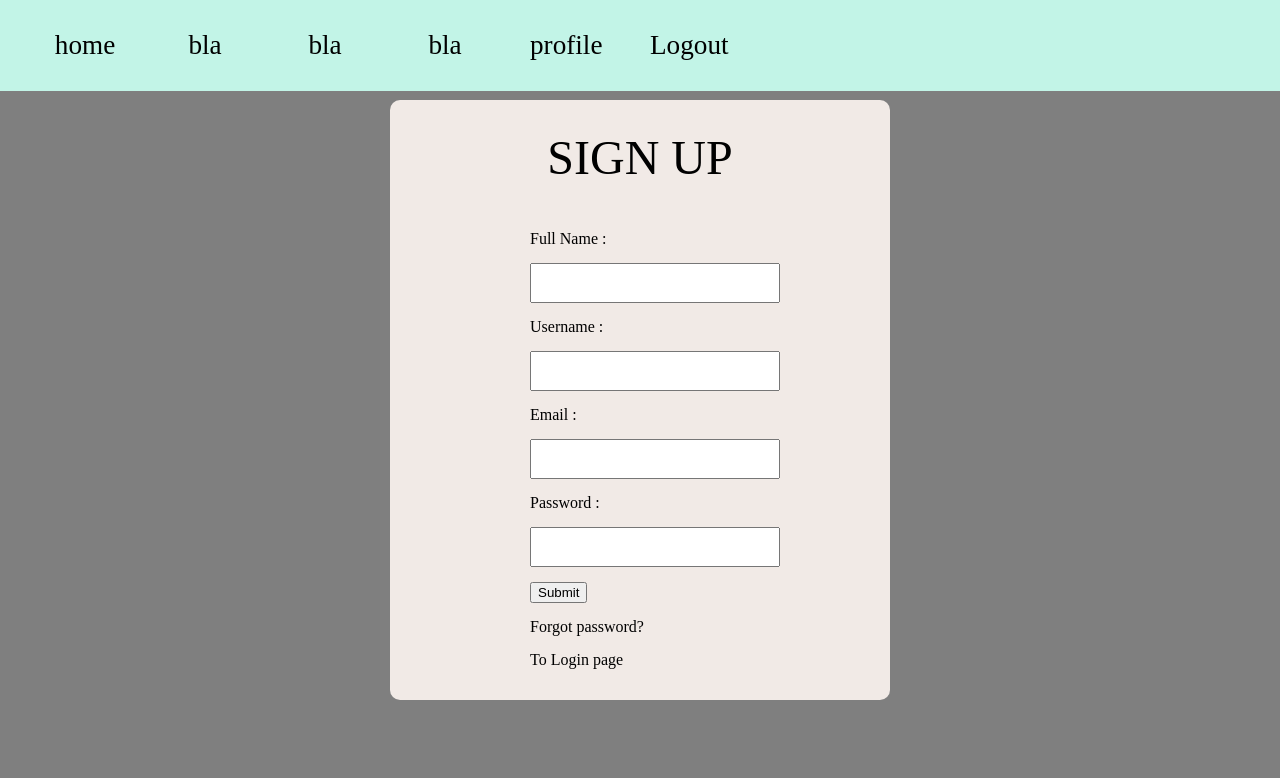
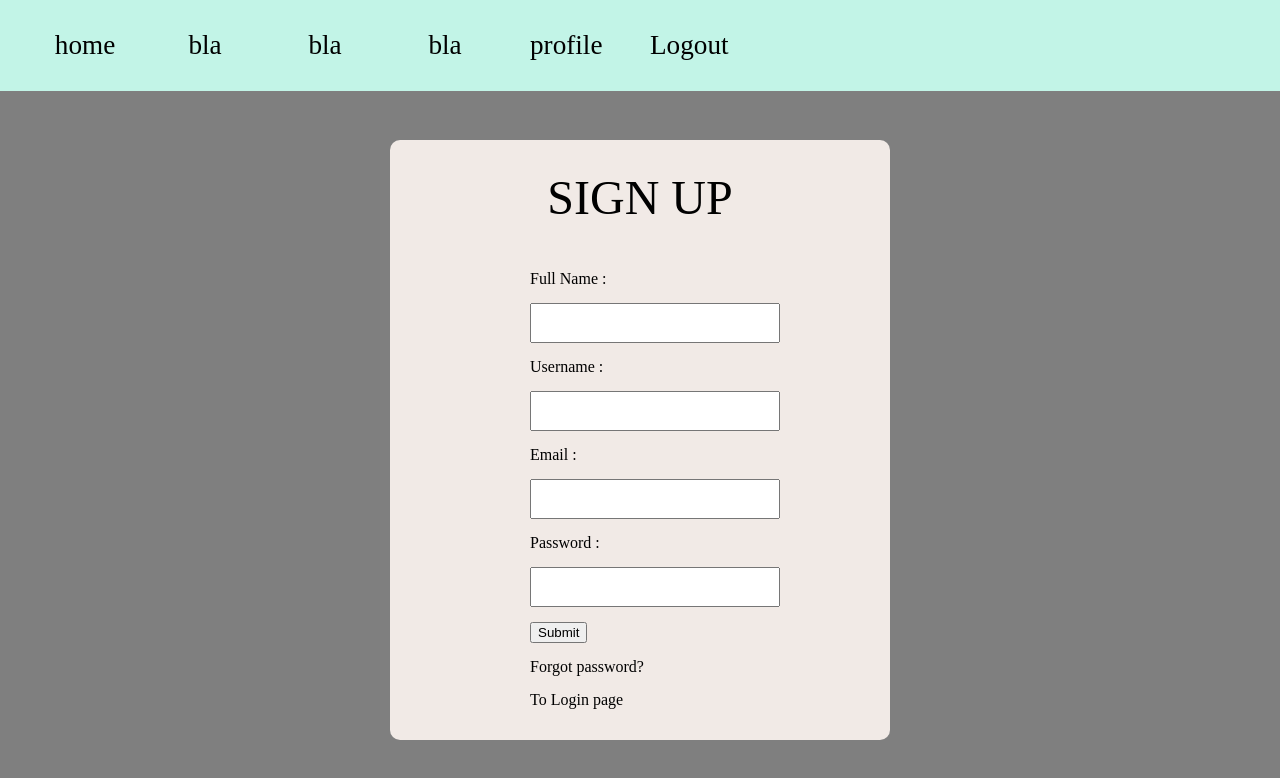
Before and after one commit to AeenPah/social-media, an Angular app: page /signup in a window 1280 px wide. Shown: the top 778 px of the page. Built offline with nearby package versions, Linux system fonts and the light colour scheme.

Commit message:
signup style

```diff
--- a/src/app/sing-up/sing-up.component.css
+++ b/src/app/sing-up/sing-up.component.css
@@ -8,7 +8,7 @@
   position: fixed;
   width: 500px;
   height: 600px;
-  top: 50%;
+  top: 55%;
   left: 50%;
   margin-top: -300px;
   margin-left: -250px;
```
